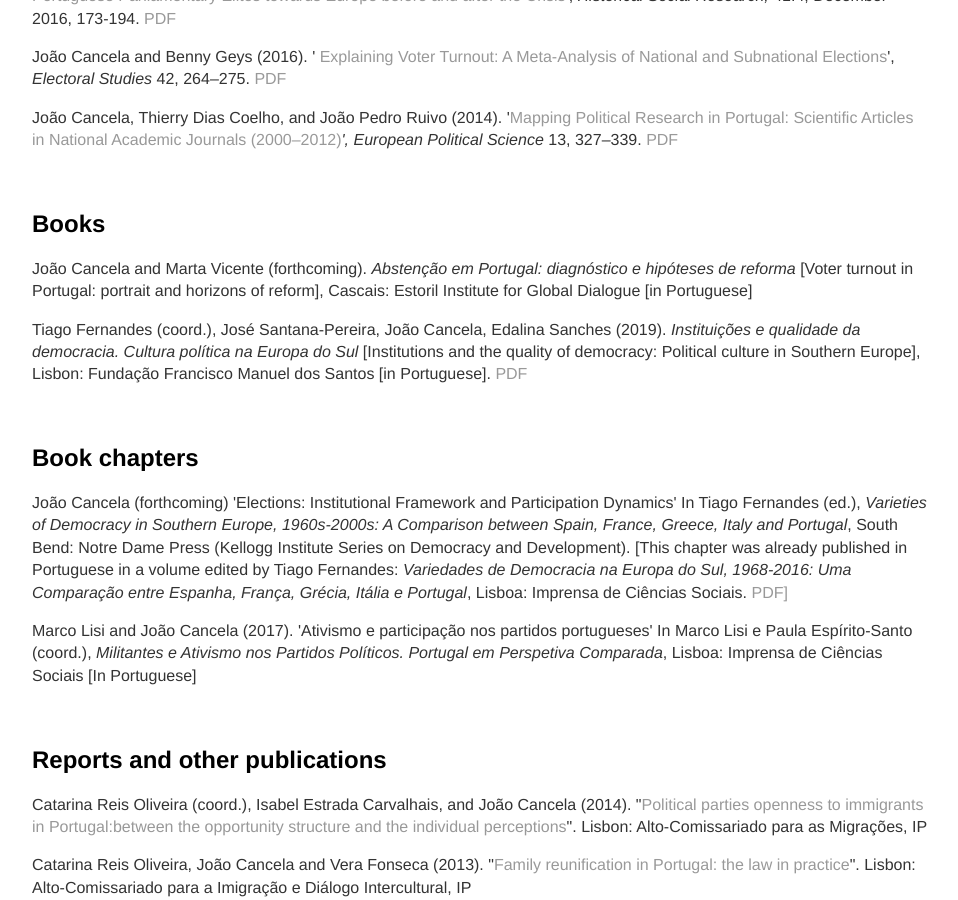
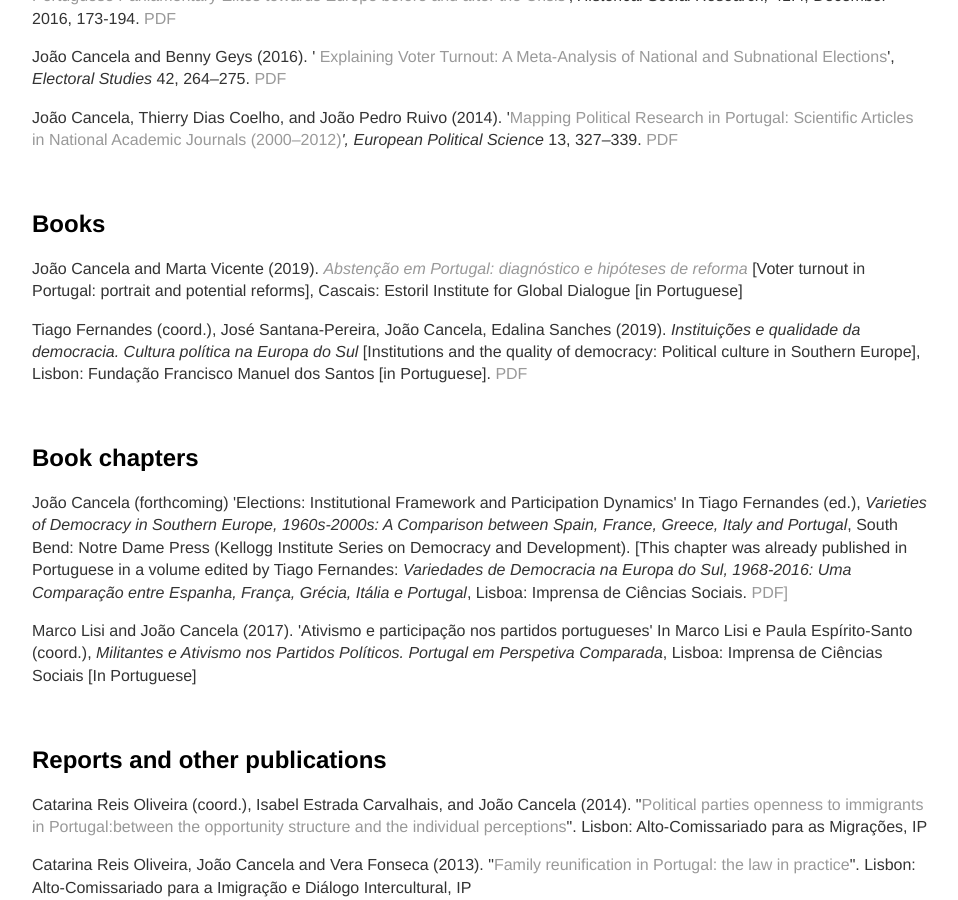
Before and after one commit to joaocancela/joaocancela.github.io, a Jekyll site: the page built from research/index.html, in a window 1280 px wide and 900 px high, scrolled down 728 px. Shown: the whole window, without its empty margins (160-1118 px from the left). Built offline with Jekyll 4.4.1, drawn with Linux system fonts in a browser that asks for light colours.

Commit message:
Update index.html
update

```diff
--- a/research/index.html
+++ b/research/index.html
@@ -29,7 +29,9 @@
 <p>&nbsp;</p>
 
 <h2>Books</h2>
-<p> Jo&atilde;o Cancela and Marta Vicente (forthcoming).  <em>Abstenção em Portugal: diagnóstico e hipóteses de reforma </em> [Voter turnout in Portugal: portrait and horizons of reform], Cascais: Estoril Institute for Global Dialogue  [in Portuguese]</p>
+<p>
+ Jo&atilde;o Cancela and Marta Vicente (2019). <a href="https://www.pttalks.pt/wp-content/uploads/2019/11/Estudo_Portugal-Talks_Absten%C3%A7%C3%A3o-e-Participa%C3%A7%C3%A3o-Eleitoral-em-Portugal_2019-1.pdf">
+  <em>Abstenção em Portugal: diagnóstico e hipóteses de reforma </em> </a> [Voter turnout in Portugal: portrait and potential reforms], Cascais: Estoril Institute for Global Dialogue  [in Portuguese]</p>
 
 <p> Tiago Fernandes (coord.), José Santana-Pereira, João Cancela, Edalina Sanches (2019).  <em> Instituições e qualidade da democracia. Cultura política na Europa do Sul </em> [Institutions and the quality of democracy: Political culture in Southern Europe], Lisbon: Fundação Francisco Manuel dos Santos [in Portuguese]. <a href=https://www.ffms.pt/FileDownload/301f94f4-7e81-42b2-9a88-11865b20637c/instituicoes-e-qualidade-da-democracia-cultura-politica-na-europa-do-sul>PDF </a></p>
 <p>&nbsp;</p>
```
